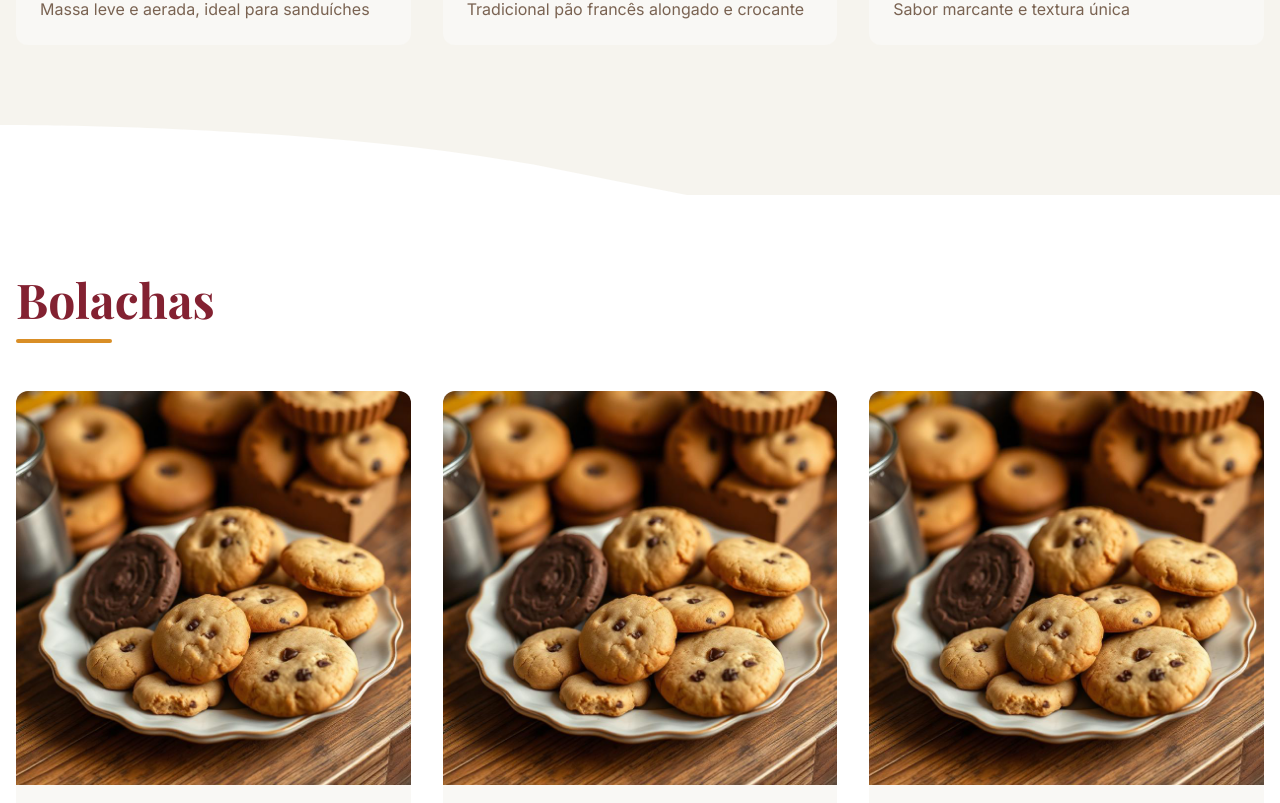
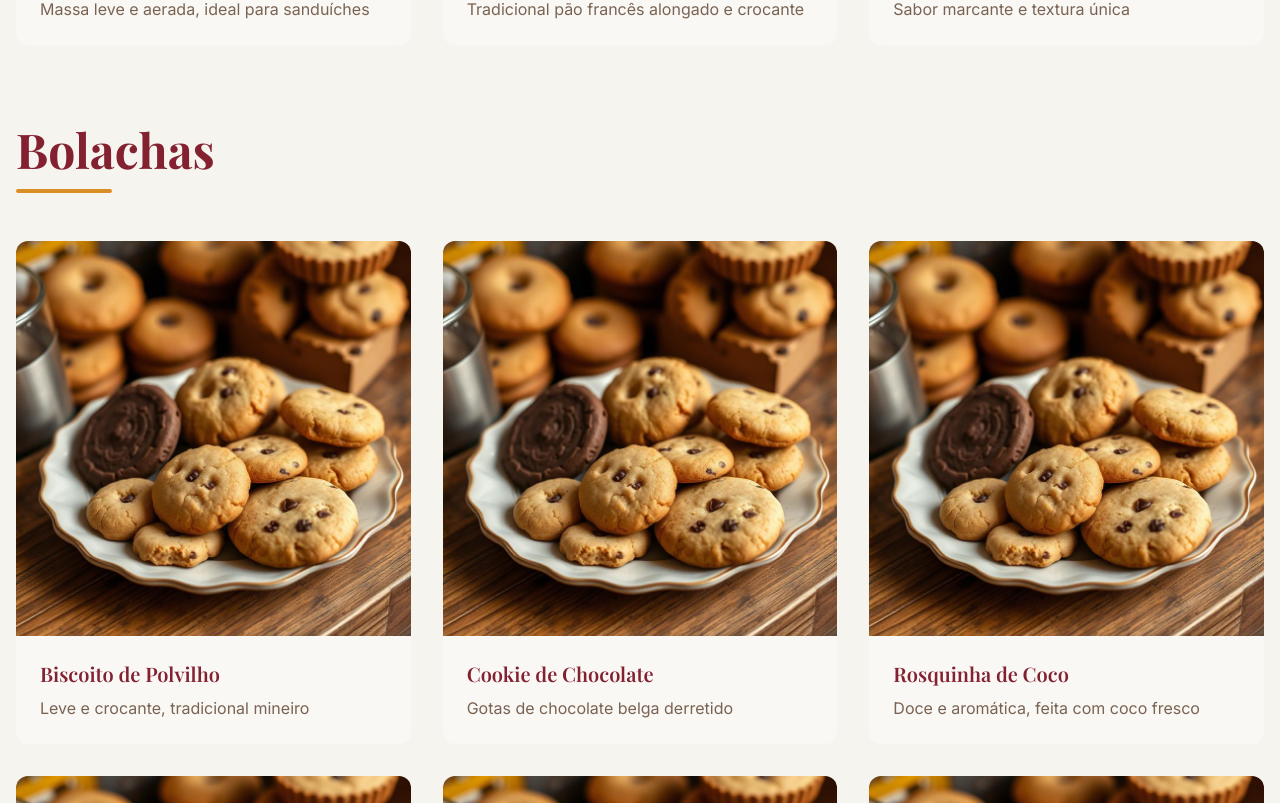
Before and after one commit to DevZipMateus/artisan-bakehouse-digital, a React (Vite) app: page /produtos in a window 1280 px wide. Shown: the part 1497-2300 px from the top of the page. Built offline with nearby package versions, Linux system fonts and the light colour scheme; the HTML template or start-up script is replaced by a standard one.

Commit message:
Reverted to commit 8222bd4db64f960dce9ea497cc4d736fc2794ba8

```diff
--- a/src/components/SectionDivider.tsx
+++ /dev/null
@@ -1,63 +0,0 @@
-interface SectionDividerProps {
-  color?: string;
-  flip?: boolean;
-  showDepthEffect?: boolean;
-  className?: string;
-}
-
-const SectionDivider = ({
-  color = "#ECE8E0",
-  flip = false,
-  showDepthEffect = true,
-  className = ""
-}: SectionDividerProps) => {
-  const svgPath = `M1920 300v-4.067c-455.162 0-690.876-51.203-1082.65-129.288C490.044 97.423 0 100.013 0 100.013V300h1920z`;
-
-  return (
-    <div className={`relative w-full leading-[0] block ${flip ? 'rotate-180' : ''} ${className}`}>
-      {/* Main SVG Layer */}
-      <svg
-        preserveAspectRatio='none'
-        viewBox='0 100 1920 200'
-        height='100%'
-        width='100%'
-        xmlns='http://www.w3.org/2000/svg'
-        className="w-full h-auto block relative"
-      >
-        <path d={svgPath} fill={color} />
-      </svg>
-
-      {showDepthEffect && (
-        <>
-          {/* Middle Layer - 60% opacity */}
-          <svg
-            preserveAspectRatio='none'
-            viewBox='0 100 1920 200'
-            height='100%'
-            width='100%'
-            xmlns='http://www.w3.org/2000/svg'
-            className="w-full h-auto block absolute top-0 left-0 opacity-60 translate-y-4"
-            aria-hidden="true"
-          >
-            <path d={svgPath} fill={color} />
-          </svg>
-
-          {/* Background Layer - 30% opacity */}
-          <svg
-            preserveAspectRatio='none'
-            viewBox='0 100 1920 200'
-            height='100%'
-            width='100%'
-            xmlns='http://www.w3.org/2000/svg'
-            className="w-full h-auto block absolute top-0 left-0 opacity-30 translate-y-8"
-            aria-hidden="true"
-          >
-            <path d={svgPath} fill={color} />
-          </svg>
-        </>
-      )}
-    </div>
-  );
-};
-
-export default SectionDivider;
--- a/src/pages/About.tsx
+++ b/src/pages/About.tsx
@@ -1,6 +1,5 @@
 import { Heart, Award, Users, Clock } from "lucide-react";
 import aboutImage from "@/assets/about-bakery.jpg";
-import SectionDivider from "@/components/SectionDivider";
 
 const About = () => {
   const values = [
@@ -80,17 +79,8 @@ const About = () => {
           </div>
         </div>
 
-        {/* Divider before Values */}
-        <div className="relative -mb-1 -mx-4">
-          <SectionDivider
-            color="#F5F5F0"
-            flip={false}
-            showDepthEffect={true}
-          />
-        </div>
-
         {/* Values Section */}
-        <div className="relative mb-20 -mt-16 pt-20 pb-12 -mx-4 px-4" style={{ backgroundColor: '#F5F5F0' }}>
+        <div className="mb-20">
           <div className="text-center mb-12 animate-fade-in">
             <h2 className="font-display text-4xl md:text-5xl font-bold text-primary mb-4">
               Nossos Valores
@@ -119,17 +109,8 @@ const About = () => {
           </div>
         </div>
 
-        {/* Divider before CTA */}
-        <div className="relative -mb-1 -mx-4">
-          <SectionDivider
-            color="linear-gradient(135deg, #8B4513 0%, #A0522D 50%, #CD853F 100%)"
-            flip={true}
-            showDepthEffect={true}
-          />
-        </div>
-
         {/* CTA Section */}
-        <div className="relative text-center gradient-warm rounded-2xl p-12 shadow-strong animate-fade-in -mt-16">
+        <div className="text-center gradient-warm rounded-2xl p-12 shadow-strong animate-fade-in">
           <h2 className="font-display text-3xl md:text-4xl font-bold text-primary-foreground mb-6">
             Visite Nossa Padaria
           </h2>
--- a/src/pages/Contact.tsx
+++ b/src/pages/Contact.tsx
@@ -4,7 +4,6 @@ import { Button } from "@/components/ui/button";
 import { Input } from "@/components/ui/input";
 import { Textarea } from "@/components/ui/textarea";
 import { useToast } from "@/hooks/use-toast";
-import SectionDivider from "@/components/SectionDivider";
 
 const Contact = () => {
   const { toast } = useToast();
@@ -202,17 +201,8 @@ const Contact = () => {
           </div>
         </div>
 
-        {/* Divider before Map */}
-        <div className="relative -mb-1 -mx-4">
-          <SectionDivider
-            color="#F8F8F6"
-            flip={false}
-            showDepthEffect={true}
-          />
-        </div>
-
         {/* Map */}
-        <div className="relative animate-fade-in -mt-16 pt-20 pb-12 -mx-4 px-4" style={{ backgroundColor: '#F8F8F6' }}>
+        <div className="animate-fade-in">
           <h2 className="font-display text-3xl font-bold text-primary mb-8 text-center">
             Nossa Localização
           </h2>
--- a/src/pages/Home.tsx
+++ b/src/pages/Home.tsx
@@ -4,7 +4,7 @@ import { ArrowRight, ChevronDown } from "lucide-react";
 import logoKroning from "@/assets/logo-kroning.png";
 import heroBreadBasket from "@/assets/hero-bread-basket.png";
 import heroCoxinhas from "@/assets/hero-coxinhas.png";
-import SectionDivider from "@/components/SectionDivider";
+import sectionDivider from "@/assets/section-divider.svg";
 import productBread from "@/assets/product-bread.jpg";
 import productCookies from "@/assets/product-cookies.jpg";
 import productSweets from "@/assets/product-sweets.jpg";
@@ -75,10 +75,33 @@ const Home = () => {
         <div className="absolute bottom-8 left-1/2 -translate-x-1/2 animate-bounce z-30">
           <ChevronDown className="h-8 w-8 text-title-gold" />
         </div>
+      </section>
 
-        {/* Section Divider with Product Images - At bottom of hero */}
-        <div className="absolute bottom-0 left-0 right-0 translate-y-1/2 z-40">
-          <SectionDivider color="#ECE8E0" showDepthEffect={true} />
+      {/* Section Divider with Product Images */}
+      <div className="relative -mt-24 mb-[-4px]">
+        {/* Layered SVG Effect */}
+        <div className="relative w-full leading-[0] block scale-110 overflow-hidden">
+          {/* Layer 1 - Background (15% opacity, displaced up) */}
+          <img
+            src={sectionDivider}
+            alt=""
+            className="w-full h-auto block absolute top-0 left-0 opacity-15 -translate-y-6"
+            aria-hidden="true"
+          />
+          {/* Layer 2 - Middle (30% opacity, slightly displaced) */}
+          <img
+            src={sectionDivider}
+            alt=""
+            className="w-full h-auto block absolute top-0 left-0 opacity-30 -translate-y-3"
+            aria-hidden="true"
+          />
+          {/* Layer 3 - Front (100% opacity, main divider) */}
+          <img
+            src={sectionDivider}
+            alt=""
+            className="w-full h-auto block relative"
+          />
+        </div>
 
         {/* Product Images - Positioned at the divider line */}
         <div className="absolute left-0 right-0 top-1/2 -translate-y-1/2 z-50">
@@ -103,10 +126,9 @@ const Home = () => {
           </div>
         </div>
       </div>
-      </section>
 
       {/* Categories Section */}
-      <section className="relative pt-48 pb-20 container mx-auto px-4" style={{ backgroundColor: '#ECE8E0' }}>
+      <section className="py-20 container mx-auto px-4 -mt-1" style={{ backgroundColor: '#ECE8E0' }}>
         <div className="text-center mb-16 animate-fade-in">
           <h2 className="font-display text-4xl md:text-5xl font-bold text-primary mb-4">
             Nossos Produtos
@@ -135,17 +157,8 @@ const Home = () => {
         </div>
       </section>
 
-      {/* Divider before CTA */}
-      <div className="relative -mb-1">
-        <SectionDivider
-          color="linear-gradient(135deg, #8B4513 0%, #A0522D 50%, #CD853F 100%)"
-          flip={false}
-          showDepthEffect={true}
-        />
-      </div>
-
       {/* CTA Section */}
-      <section className="relative py-20 gradient-warm">
+      <section className="py-20 gradient-warm">
         <div className="container mx-auto px-4 text-center animate-fade-in">
           <h2 className="font-display text-4xl md:text-5xl font-bold text-primary-foreground mb-6">
             Faça seu Pedido Agora
--- a/src/pages/Products.tsx
+++ b/src/pages/Products.tsx
@@ -3,7 +3,6 @@ import { useLocation } from "react-router-dom";
 import productBread from "@/assets/product-bread.jpg";
 import productCookies from "@/assets/product-cookies.jpg";
 import productSweets from "@/assets/product-sweets.jpg";
-import SectionDivider from "@/components/SectionDivider";
 
 const Products = () => {
   const location = useLocation();
@@ -116,21 +115,8 @@ const Products = () => {
     ],
   };
 
-  const renderCategory = (title: string, id: string, items: typeof products.paes, showDivider: boolean = false) => (
-    <>
-      {showDivider && (
-        <div className="relative -mb-1 -mx-4">
-          <SectionDivider
-            color="#FFFFFF"
-            flip={false}
-            showDepthEffect={true}
-          />
-        </div>
-      )}
-      <section
-        id={id}
-        className={`mb-20 scroll-mt-24 ${showDivider ? 'relative -mt-16 pt-20 pb-12 -mx-4 px-4 bg-white' : ''}`}
-      >
+  const renderCategory = (title: string, id: string, items: typeof products.paes) => (
+    <section id={id} className="mb-20 scroll-mt-24">
       <div className="mb-12 animate-fade-in">
         <h2 className="font-display text-4xl md:text-5xl font-bold text-primary mb-4">
           {title}
@@ -162,7 +148,6 @@ const Products = () => {
         ))}
       </div>
     </section>
-    </>
   );
 
   return (
@@ -178,9 +163,9 @@ const Products = () => {
           </p>
         </div>
 
-        {renderCategory("Pães Artesanais", "paes", products.paes, false)}
-        {renderCategory("Bolachas", "bolachas", products.bolachas, true)}
-        {renderCategory("Doces & Massas", "doces", products.doces, true)}
+        {renderCategory("Pães Artesanais", "paes", products.paes)}
+        {renderCategory("Bolachas", "bolachas", products.bolachas)}
+        {renderCategory("Doces & Massas", "doces", products.doces)}
       </div>
     </div>
   );
```
Lines whose indentation alone changed are shown as unchanged.
